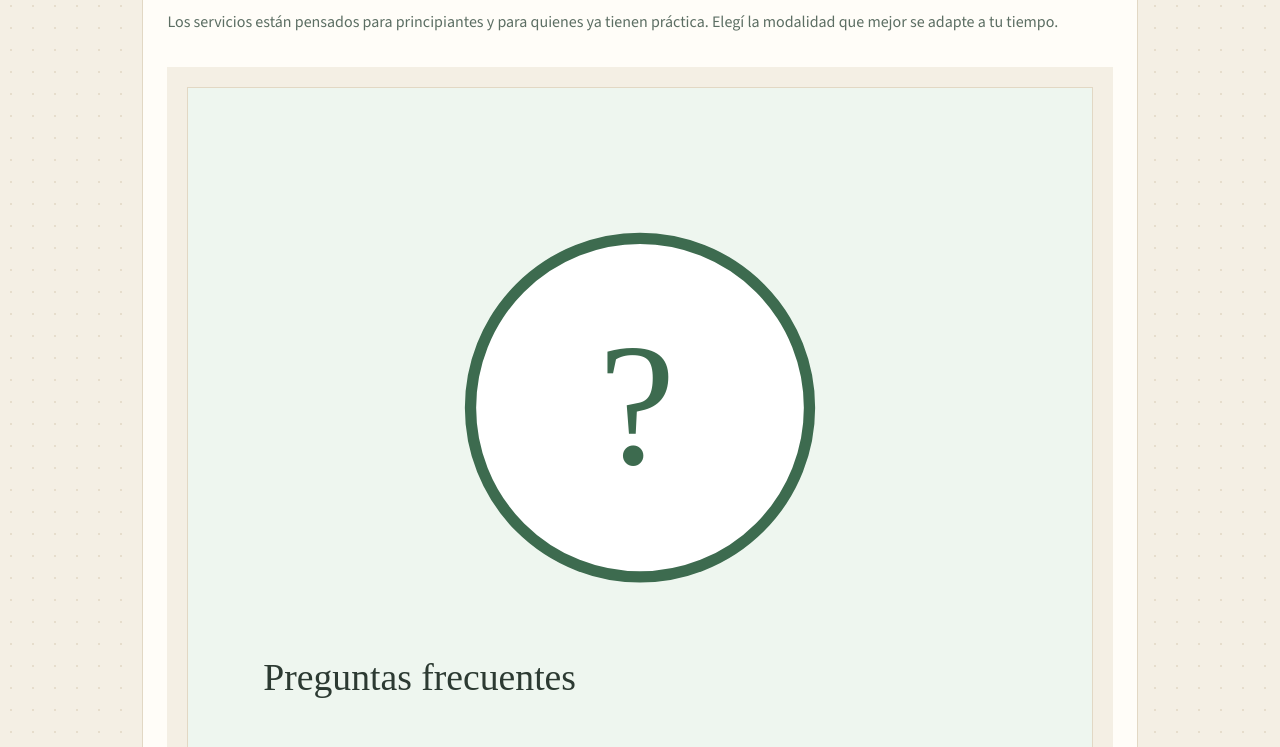
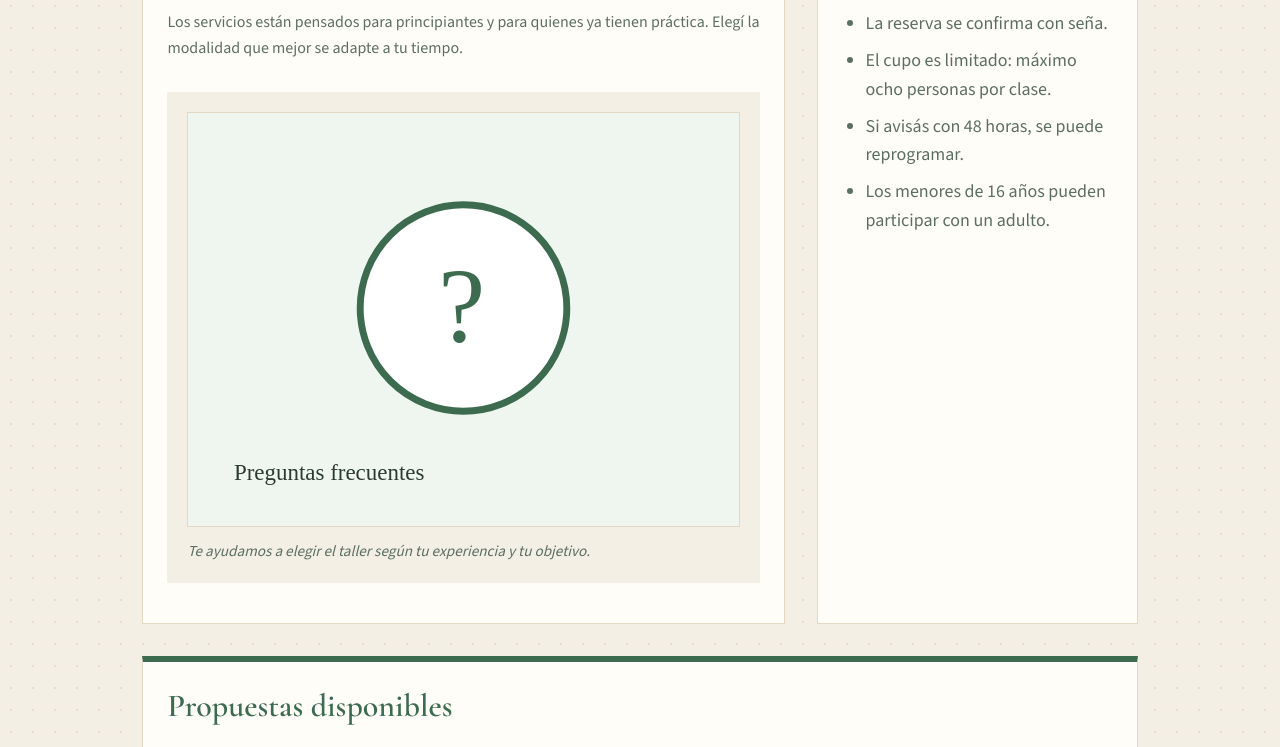
Before and after one commit to PipoDataBase/nido-de-ideas, a plain HTML site: page pages/servicios.html in a window 1280 px wide. Shown: the part 445-1192 px from the top of the page. Drawn offline with nearby package versions, Linux system fonts and the light colour scheme.

Commit message:
Adapta Servicios a desktop con CSS Grid.

```diff
--- a/pages/servicios.html
+++ b/pages/servicios.html
@@ -33,7 +33,8 @@
       </nav>
     </header>
     <main class="principal">
-      <section class="seccion seccion--destacada">
+      <div class="grilla-servicios">
+        <section class="seccion seccion--destacada grilla-servicios__hero">
           <h1 class="titulo">Servicios del taller</h1>
           <p class="texto">
             Ofrecemos clases, talleres de un día y encargos. Cada propuesta
@@ -41,7 +42,7 @@
             hasta la pieza terminada.
           </p>
         </section>
-      <section class="seccion">
+        <section class="seccion grilla-servicios__incluye">
           <h2 class="subtitulo">Qué incluye cada encuentro</h2>
           <p class="texto">
             Los servicios están pensados para principiantes y para quienes ya
@@ -52,7 +53,7 @@
             <figcaption class="figura__leyenda">Te ayudamos a elegir el taller según tu experiencia y tu objetivo.</figcaption>
           </figure>
         </section>
-      <section class="seccion">
+        <section class="seccion grilla-servicios__propuestas">
           <h2 class="subtitulo">Propuestas disponibles</h2>
           <div class="accordion acordeon-taller" id="acordeonServicios">
             <div class="accordion-item">
@@ -93,7 +94,7 @@
             </div>
           </div>
         </section>
-      <section class="seccion">
+        <section class="seccion grilla-servicios__reserva">
           <h2 class="subtitulo">Cómo reservar</h2>
           <ul class="lista">
             <li class="lista__item">La reserva se confirma con seña.</li>
@@ -102,6 +103,7 @@
             <li class="lista__item">Los menores de 16 años pueden participar con un adulto.</li>
           </ul>
         </section>
+      </div>
     </main>
     <footer class="pie">
       <p class="pie__texto">© 2026 Nido de Ideas. Todos los derechos reservados.</p>
--- a/styles/styles.css
+++ b/styles/styles.css
@@ -274,6 +274,38 @@
 
 .grilla-proyectos__beneficios {
   grid-area: beneficios;
+}
+
+/* =========================================
+   Grilla de Servicios (grid-template-areas)
+   ========================================= */
+
+.grilla-servicios {
+  display: grid;
+  grid-template-columns: 1fr;
+  grid-template-areas:
+    "hero"
+    "incluye"
+    "propuestas"
+    "reserva";
+  gap: 24px;
+  width: 100%;
+}
+
+.grilla-servicios__hero {
+  grid-area: hero;
+}
+
+.grilla-servicios__incluye {
+  grid-area: incluye;
+}
+
+.grilla-servicios__propuestas {
+  grid-area: propuestas;
+}
+
+.grilla-servicios__reserva {
+  grid-area: reserva;
 }
 
 /* =========================================
@@ -603,6 +635,13 @@
   .grupo-tarjetas {
     grid-template-columns: 1fr 1fr;
   }
+
+  .pie {
+    flex-direction: row;
+    flex-wrap: wrap;
+    align-items: center;
+    justify-content: space-between;
+  }
 }
 
 /* =========================================
@@ -660,6 +699,15 @@
     gap: 32px;
   }
 
+  .grilla-servicios {
+    grid-template-columns: 2fr 1fr;
+    grid-template-areas:
+      "hero hero"
+      "incluye reserva"
+      "propuestas propuestas";
+    gap: 32px;
+  }
+
   .grupo-tarjetas {
     grid-template-columns: repeat(3, 1fr);
   }
```
Also changed, not shown: index.html (+4 -4 lines). Lines whose indentation alone changed are shown as unchanged.
